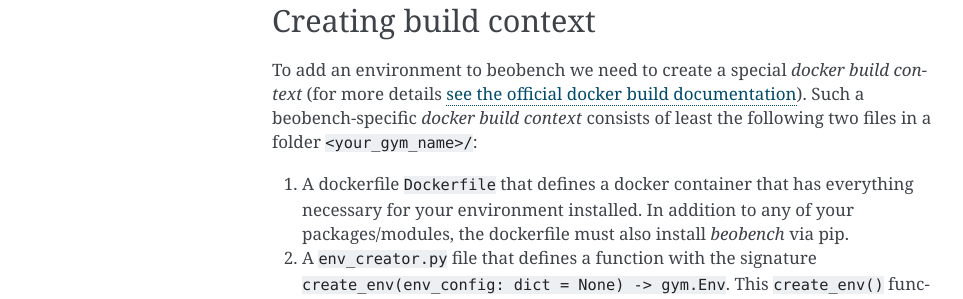
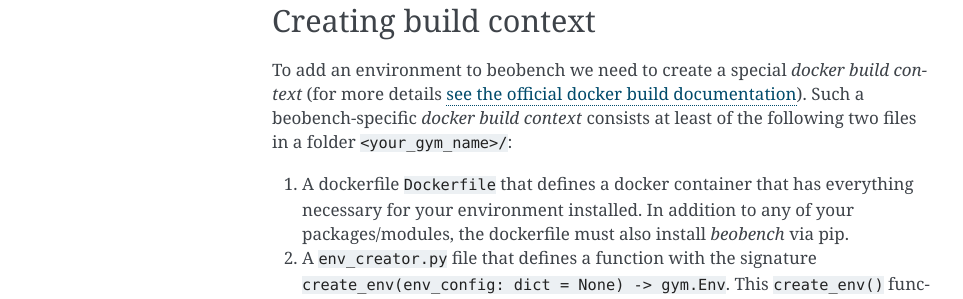
Before and after one commit to rdnfn/beobench, a Sphinx documentation site: the page built from docs/guides/add_env.rst, in a window 1280 px wide and 900 px high. Shown: the part 412-711 px from the top of the window, without its empty margins (148-1111 px from the left). Built offline with Sphinx 7.4.7, drawn with Linux system fonts in a browser that asks for light colours.

Commit message:
docs: fix errors based on feedback

```diff
--- a/docs/guides/add_env.rst
+++ b/docs/guides/add_env.rst
@@ -11,7 +11,7 @@
 Creating build context
 ^^^^^^^^^^^^^^^^^^^^^^^^^^^
 
-To add an environment to beobench we need to create a special *docker build context* (for more details `see the official docker build documentation <https://docs.docker.com/engine/reference/commandline/build/>`_). Such a beobench-specific *docker build context* consists of least the following two files in a folder ``<your_gym_name>/``:
+To add an environment to beobench we need to create a special *docker build context* (for more details `see the official docker build documentation <https://docs.docker.com/engine/reference/commandline/build/>`_). Such a beobench-specific *docker build context* consists at least of the following two files in a folder ``<your_gym_name>/``:
 
 1. A dockerfile ``Dockerfile`` that defines a docker container that has everything necessary for your environment installed. In addition to any of your packages/modules, the dockerfile must also install `beobench` via pip.
 2. A ``env_creator.py`` file that defines a function with the signature ``create_env(env_config: dict = None) -> gym.Env``. This ``create_env()`` function should take an ``env_config`` dictionary (that completely configures your environment) as input and return an instance of your environment with this configuration. If your environment is not yet implementing the commonly used ``gym.Env`` class (`see here <https://github.com/openai/gym/blob/e9df4932434516c9f7956cc8010679a33835b204/gym/core.py#L17>`_), you will need to wrap your environment in a class that implements this ``gym.Env`` class within the ``create_env()`` function.
--- a/docs/guides/getting_started.rst
+++ b/docs/guides/getting_started.rst
@@ -19,7 +19,7 @@
 
         beobench.run()
 
-This will run the default experiment `defined here <beobench/experiment/definitions/default.py>`_: applying the reinforcement learning method `Proximal Policy Optimisation (PPO) <https://arxiv.org/pdf/1707.06347.pdf>`_ to control a residential `HVAC system <https://en.wikipedia.org/wiki/Heating,_ventilation,_and_air_conditioning>`_ (defined in the `BOPTEST bestest_hydronic testcase <https://htmlpreview.github.io/?https://github.com/ibpsa/project1-boptest/blob/master/testcases/bestest_hydronic/doc/index.html>`_). The results of this experiment will be logged in a newly created ``./beobench_results`` directory.
+This will run the default experiment `defined here <https://github.com/rdnfn/beobench/blob/master/beobench/experiment/definitions/default.py>`_: applying the reinforcement learning method `Proximal Policy Optimisation (PPO) <https://arxiv.org/pdf/1707.06347.pdf>`_ to control a residential `HVAC system <https://en.wikipedia.org/wiki/Heating,_ventilation,_and_air_conditioning>`_ (defined in the `BOPTEST bestest_hydronic testcase <https://htmlpreview.github.io/?https://github.com/ibpsa/project1-boptest/blob/master/testcases/bestest_hydronic/doc/index.html>`_). The results of this experiment will be logged in a newly created ``./beobench_results`` directory.
 
 Visualize experiment results
 ^^^^^^^^^^^^^^^^^^^^^^^^^^^^^^
```
